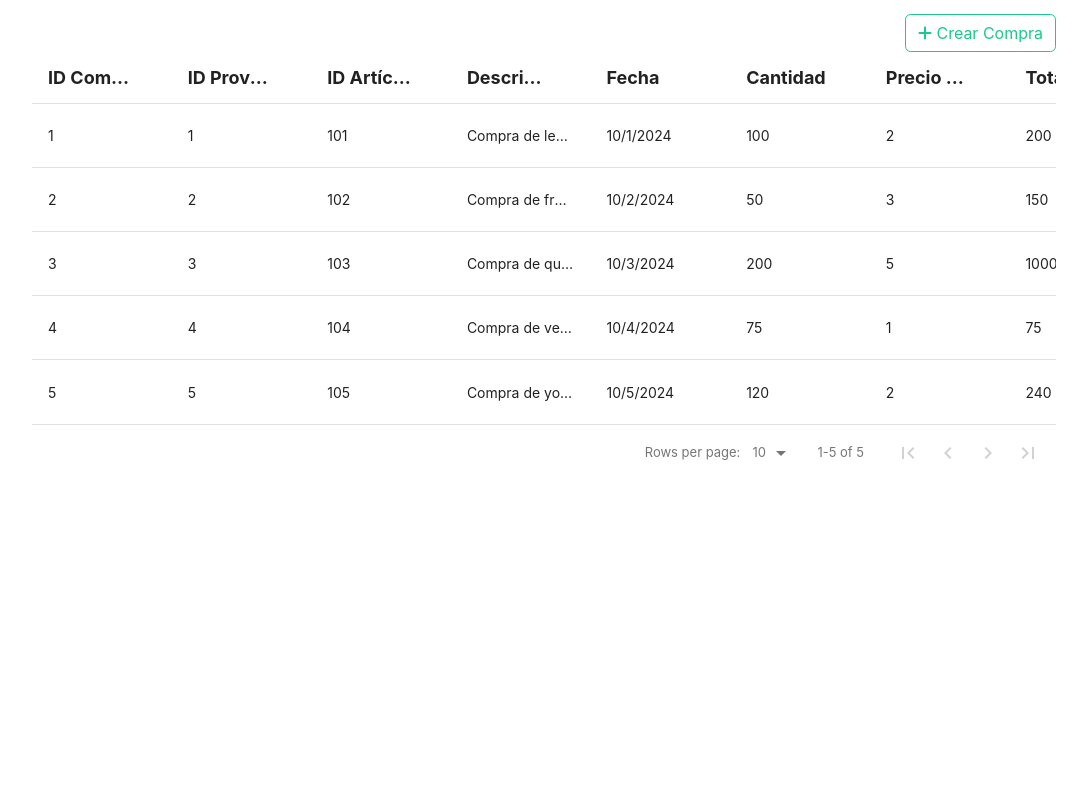
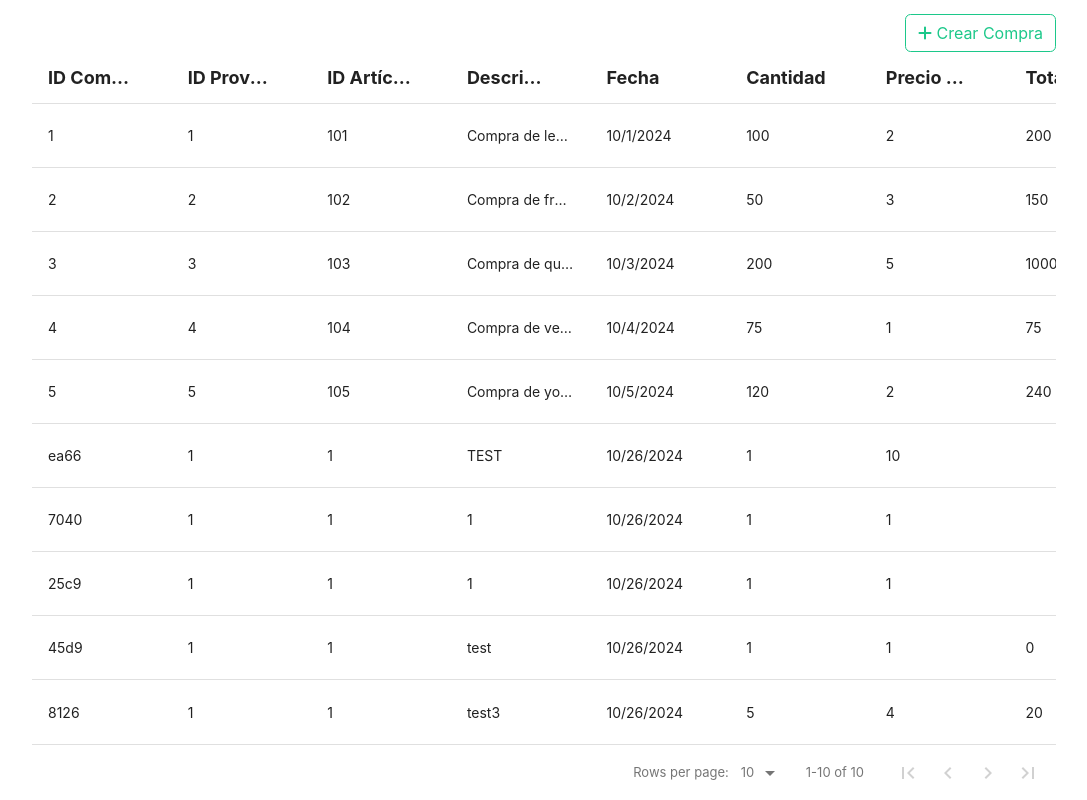
Before and after one commit to rodrigorgv/proyectoFinalACF3, a React (Create React App) app: page /consultaCompra in a window 1280 px wide. Shown: the part 258-1058 px from the top of the page, without its empty margins (96-1183 px from the left). Before the commit the page ends 800 px from the top, so only its background shows below. Built offline with nearby package versions, Linux system fonts and the light colour scheme; data requests are answered from the project's data file.

Commit message:
mejoras en compras para campos de date, cantidad, precio unidad y total

```diff
--- a/db.json
+++ b/db.json
@@ -327,6 +327,53 @@
       "COM_PRECIO_UNIDAD": "2",
       "COM_TOTAL": 240,
       "id": "5"
+    },
+    {
+      "id": "ea66",
+      "COM_IDPRO": "1",
+      "COM_IDART": "1",
+      "COM_DESCRIPCION": "TEST",
+      "COM_FECHA": "2024-10-26T17:57",
+      "COM_CANTIDAD": "1",
+      "COM_PRECIO_UNIDAD": "10"
+    },
+    {
+      "id": "7040",
+      "COM_IDPRO": "1",
+      "COM_IDART": "1",
+      "COM_DESCRIPCION": "1",
+      "COM_FECHA": "2024-10-26",
+      "COM_CANTIDAD": "1",
+      "COM_PRECIO_UNIDAD": "1"
+    },
+    {
+      "id": "25c9",
+      "COM_IDPRO": "1",
+      "COM_IDART": "1",
+      "COM_DESCRIPCION": "1",
+      "COM_FECHA": "2024-10-26",
+      "COM_CANTIDAD": 1,
+      "COM_PRECIO_UNIDAD": 1
+    },
+    {
+      "id": "45d9",
+      "COM_IDPRO": "1",
+      "COM_IDART": "1",
+      "COM_DESCRIPCION": "test",
+      "COM_FECHA": "2024-10-26",
+      "COM_CANTIDAD": 1,
+      "COM_PRECIO_UNIDAD": 1,
+      "COM_TOTAL": 0
+    },
+    {
+      "id": "8126",
+      "COM_IDPRO": "1",
+      "COM_IDART": "1",
+      "COM_DESCRIPCION": "test3",
+      "COM_FECHA": "2024-10-26",
+      "COM_CANTIDAD": 5,
+      "COM_PRECIO_UNIDAD": 4,
+      "COM_TOTAL": 20
     }
   ],
   "VEN_VENTA": [
--- a/src/Pages/compras.js
+++ b/src/Pages/compras.js
@@ -50,7 +50,7 @@ const Compras = () => {
           <br/>
           <label for="fecha">Fecha:</label>
           <br/>
-          <input type="datetime-local" id="fecha" class="swal2-input" value="${new Date(compra.COM_FECHA).toISOString().slice(0, 16)}">
+          <input type="date" id="fecha" class="swal2-input" value="${new Date(compra.COM_FECHA).toISOString().slice(0, 16)}">
           <br/>
           <label for="cantidad">Cantidad:</label>
           <br/>
@@ -60,9 +60,6 @@ const Compras = () => {
           <br/>
           <input type="number" id="precioUnidad" class="swal2-input" value="${compra.COM_PRECIO_UNIDAD}">
           <br/>
-          <label for="total">Total:</label>
-          <br/>
-          <input type="text" id="total" class="swal2-input" value="${total}" >
         </div>
         <script>
           function calculateTotal() {
@@ -84,16 +81,18 @@ const Compras = () => {
           const descripcion = Swal.getPopup().querySelector('#descripcion').value;
           const fecha = Swal.getPopup().querySelector('#fecha').value;
           const cantidad = Swal.getPopup().querySelector('#cantidad').value;
+          const cantidadFrm = parseFloat(cantidad) || 0;
           const precioUnidad = Swal.getPopup().querySelector('#precioUnidad').value;
-          const total = Swal.getPopup().querySelector('#total').value;
+          const precioUnidadFrm = parseFloat(precioUnidad) || 0;
+          const total = cantidadFrm * precioUnidadFrm;
 
           apiService.updateCompra(id, {
             COM_IDPRO: idpro,
             COM_IDART: idart,
             COM_DESCRIPCION: descripcion,
             COM_FECHA: fecha,
-            COM_CANTIDAD: cantidad,
-            COM_PRECIO_UNIDAD: precioUnidad,
+            COM_CANTIDAD: cantidadFrm,
+            COM_PRECIO_UNIDAD: precioUnidadFrm,
             COM_TOTAL: total // Incluir el total en el post
           });
         }
@@ -155,7 +154,7 @@ const Compras = () => {
       <br/>
       <label for="fecha">Fecha:</label>
       <br/>
-      <input type="datetime-local" id="fecha" class="swal2-input">
+      <input type="date" id="fecha" class="swal2-input">
       <br/>
       <label for="cantidad">Cantidad:</label>
       <br/>
@@ -164,10 +163,6 @@ const Compras = () => {
       <label for="precioUnidad">Precio por Unidad:</label>
       <br/>
       <input type="number" id="precioUnidad" class="swal2-input" placeholder="Ingrese el precio por unidad">
-      <br/>
-      <label id="total" for="total">Total:</label>
-      <br/>
-      <input type="number" id="total" class="swal2-input" placeholder="Ingrese el total">
       <br/>
     </div>
     <script>
@@ -190,8 +185,10 @@ const Compras = () => {
         const descripcion = Swal.getPopup().querySelector('#descripcion').value;
         const fecha = Swal.getPopup().querySelector('#fecha').value;
         const cantidad = Swal.getPopup().querySelector('#cantidad').value;
+        const cantidadFrm = parseFloat(cantidad) || 0;
         const precioUnidad = Swal.getPopup().querySelector('#precioUnidad').value;
-        const total = Swal.getPopup().querySelector('#total').value;
+        const precioUnidadFrm = parseFloat(precioUnidad) || 0;
+        const total = cantidadFrm * precioUnidadFrm;
 
         try {
           await apiService.postCompra({
@@ -199,8 +196,8 @@ const Compras = () => {
             COM_IDART: idart,
             COM_DESCRIPCION: descripcion,
             COM_FECHA: fecha,
-            COM_CANTIDAD: cantidad,
-            COM_PRECIO_UNIDAD: precioUnidad,
+            COM_CANTIDAD: cantidadFrm,
+            COM_PRECIO_UNIDAD: precioUnidadFrm,
             COM_TOTAL: total // Incluir el total en el post
           });
           Swal.fire('Creación exitosa', 'La nueva compra ha sido creada.', 'success');
```
